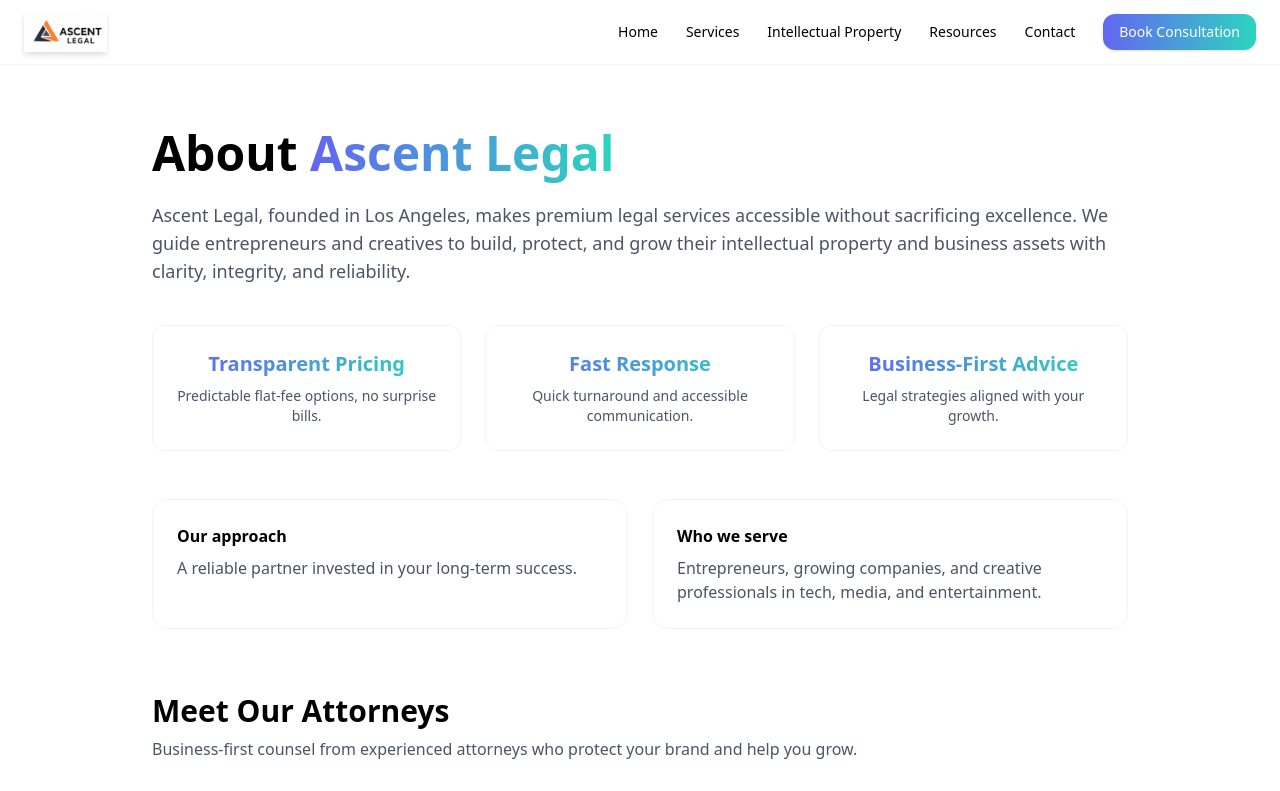
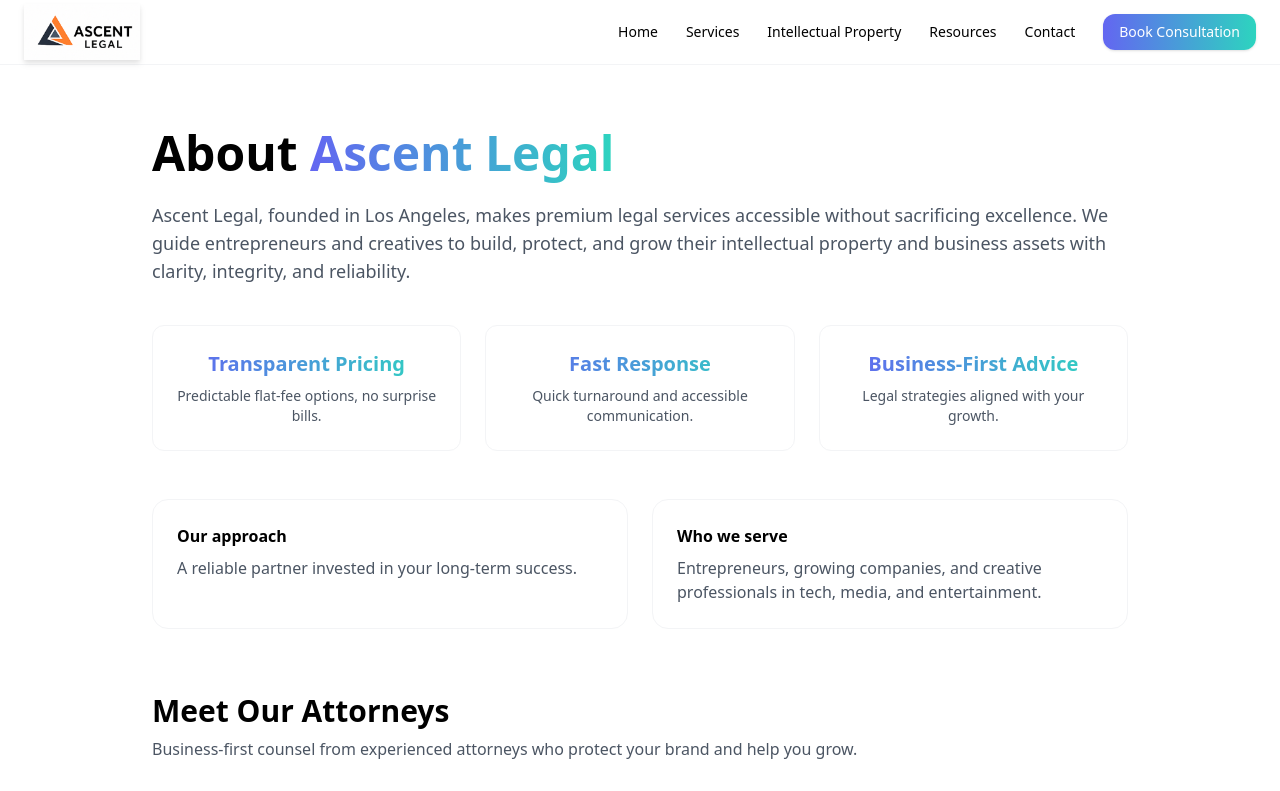
Before and after one commit to ajdreams17/Ascentlegal, a Next.js app: page /about in a window 1280 px wide. Shown: the top 791 px of the page. Built offline with nearby package versions, Linux system fonts and the light colour scheme; no server answers.

Commit message:
Update Header.jsx

```diff
--- a/components/Header.jsx
+++ b/components/Header.jsx
@@ -51,14 +51,14 @@ export default function Header() {
       <div className="mx-auto max-w-7xl px-4 sm:px-6 h-16 flex items-center justify-between">
         {/* Brand / Logo */}
         <Link href="/" className="flex items-center gap-3" aria-label="Ascent Legal home">
-          <Image
-            src="/ascent_Legal_logo.jpg"   // <-- make sure this file exists in /public
-            alt="Ascent Legal"
-            width={160}                     // tweak as needed
-            height={80}
-            priority
-            className="h-10 w-auto drop-shadow-md"
-          />
+         <Image
+  src="/ascent_legal_logo.jpg"
+  alt="Ascent Legal"
+  width={220}          // ⬅ wider
+  height={60}          // ⬅ taller
+  priority
+  className="h-12 w-auto drop-shadow-md md:h-14"
+/>
           {/* Optional accessible name if you ever hide text logo */}
           <span className="sr-only">Ascent Legal</span>
         </Link>
```
